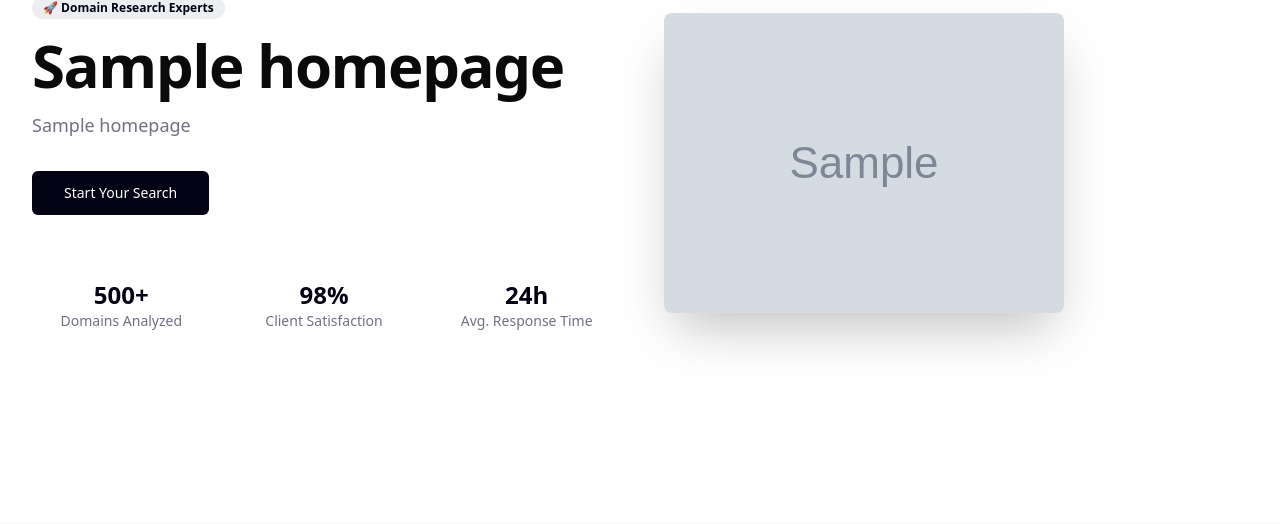
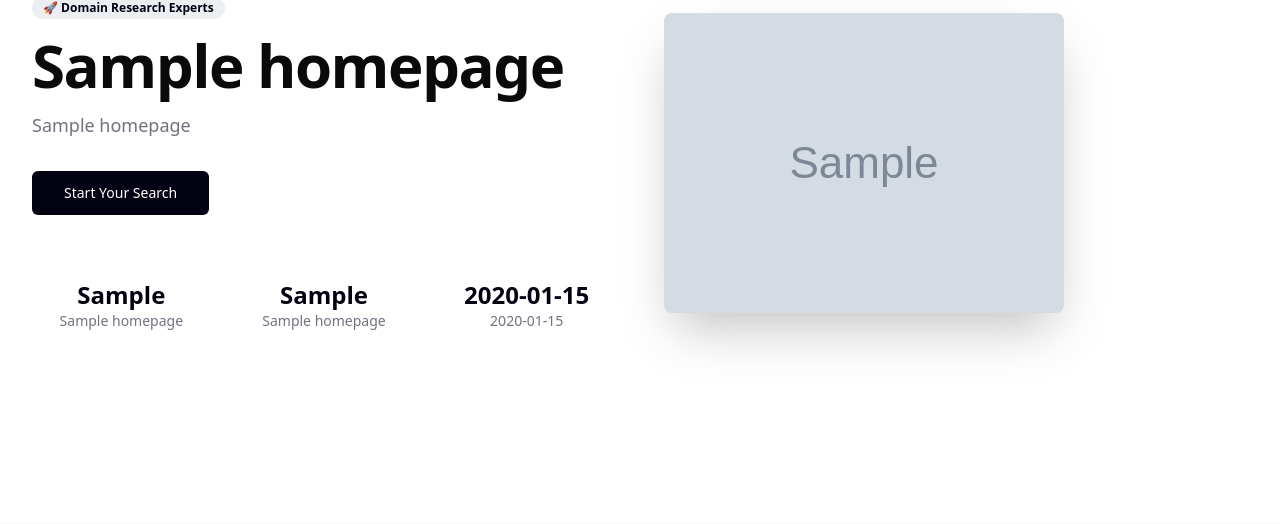
Before and after one commit to Bob16/domain_finder, a Django app: page / in a window 1280 px wide. Shown: the part 199-723 px from the top of the page. Run offline with Django 4.2, Linux system fonts and the light colour scheme; tables that the repository leaves empty hold one stand-in row (values such as "Sample post"); grey boxes marked "Sample" are stand-in pictures; parts of the project's set-up code (start-up, migrations or seed data) failed here and were passed over; some libraries are stand-ins or nearby versions.

Commit message:
Feature: Make homepage statistics dynamic
- Add statistics fields to HomePage model (domains_analyzed, client_satisfaction, response_time with labels)
- Update HomePage admin interface with organized fieldsets for better UX
- Modify home view to pass statistics data to template context
- Replace hardcoded statistics in home.html template with dynamic values from database
- Include migration file for new database fields
- Statistics now editable through Django admin interface

```diff
--- a/domain_finder/models.py
+++ b/domain_finder/models.py
@@ -23,6 +23,39 @@ class HomePage(models.Model):
         null=True,
         help_text="Hero image for the homepage. Leave empty to use default image."
     )
+
+    # Statistics Section
+    domains_analyzed = models.CharField(
+        max_length=20,
+        default="500+",
+        help_text="Number of domains analyzed (e.g., '500+', '1000+')"
+    )
+    domains_analyzed_label = models.CharField(
+        max_length=50,
+        default="Domains Analyzed",
+        help_text="Label for domains analyzed statistic"
+    )
+    client_satisfaction = models.CharField(
+        max_length=20,
+        default="98%",
+        help_text="Client satisfaction percentage (e.g., '98%', '99%')"
+    )
+    client_satisfaction_label = models.CharField(
+        max_length=50,
+        default="Client Satisfaction",
+        help_text="Label for client satisfaction statistic"
+    )
+    response_time = models.CharField(
+        max_length=20,
+        default="24h",
+        help_text="Average response time (e.g., '24h', '12h')"
+    )
+    response_time_label = models.CharField(
+        max_length=50,
+        default="Avg. Response Time",
+        help_text="Label for response time statistic"
+    )
+
     is_active = models.BooleanField(
         default=True,
         help_text="Set to True to use this content on homepage"
--- a/domain_finder/views.py
+++ b/domain_finder/views.py
@@ -30,6 +30,16 @@ def home(request):
         'image': None
     }
 
+    # Fallback statistics if no active homepage content exists
+    statistics = {
+        'domains_analyzed': '500+',
+        'domains_analyzed_label': 'Domains Analyzed',
+        'client_satisfaction': '98%',
+        'client_satisfaction_label': 'Client Satisfaction',
+        'response_time': '24h',
+        'response_time_label': 'Avg. Response Time',
+    }
+
     # Use database content if available
     if homepage_content:
         hero_content = {
@@ -37,11 +47,20 @@ def home(request):
             'subtitle': homepage_content.subtitle,
             'image': homepage_content.hero_image.url if homepage_content.hero_image else None,
         }
+        statistics = {
+            'domains_analyzed': homepage_content.domains_analyzed,
+            'domains_analyzed_label': homepage_content.domains_analyzed_label,
+            'client_satisfaction': homepage_content.client_satisfaction,
+            'client_satisfaction_label': homepage_content.client_satisfaction_label,
+            'response_time': homepage_content.response_time,
+            'response_time_label': homepage_content.response_time_label,
+        }
 
     context = {
         'page_title': 'Domain Finder - Expert Domain Research & Analytics',
         'featured_post': featured_post,
         'hero': hero_content,
+        'stats': statistics,
     }
     return render(request, 'domain_finder/home.html', context)
 
--- a/templates/domain_finder/home.html
+++ b/templates/domain_finder/home.html
@@ -29,16 +29,16 @@
           <!-- Stats -->
           <div class="grid grid-cols-3 gap-6 pt-8">
             <div class="text-center">
-              <div class="text-2xl font-bold text-primary">500+</div>
-              <div class="text-sm text-muted-foreground">Domains Analyzed</div>
+              <div class="text-2xl font-bold text-primary">{{ stats.domains_analyzed }}</div>
+              <div class="text-sm text-muted-foreground">{{ stats.domains_analyzed_label }}</div>
             </div>
             <div class="text-center">
-              <div class="text-2xl font-bold text-primary">98%</div>
-              <div class="text-sm text-muted-foreground">Client Satisfaction</div>
+              <div class="text-2xl font-bold text-primary">{{ stats.client_satisfaction }}</div>
+              <div class="text-sm text-muted-foreground">{{ stats.client_satisfaction_label }}</div>
             </div>
             <div class="text-center">
-              <div class="text-2xl font-bold text-primary">24h</div>
-              <div class="text-sm text-muted-foreground">Avg. Response Time</div>
+              <div class="text-2xl font-bold text-primary">{{ stats.response_time }}</div>
+              <div class="text-sm text-muted-foreground">{{ stats.response_time_label }}</div>
             </div>
           </div>
         </div>
```
Also changed, not shown: domain_finder/admin.py (+15 -1 lines), domain_finder/migrations/0027_homepage_client_satisfaction_and_more.py (added).
